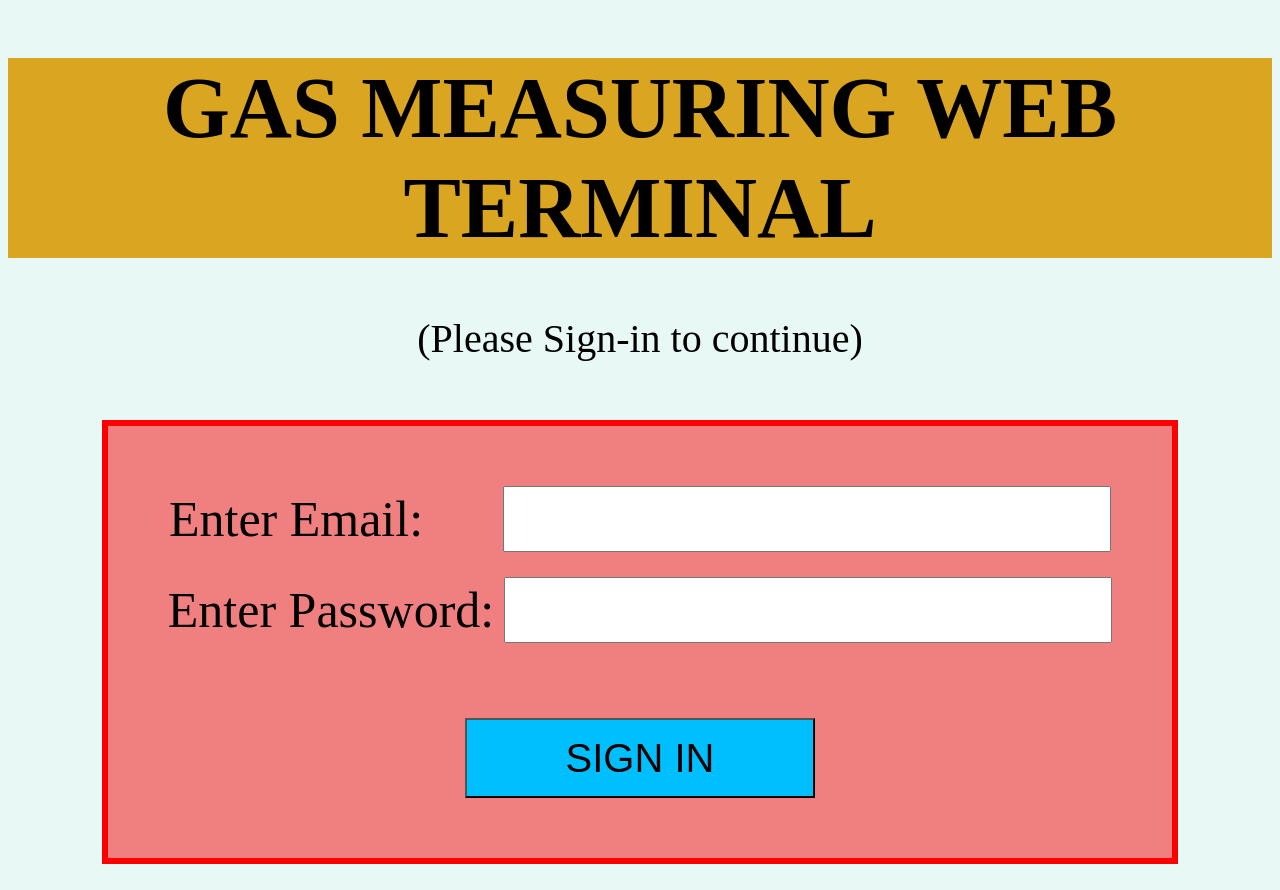
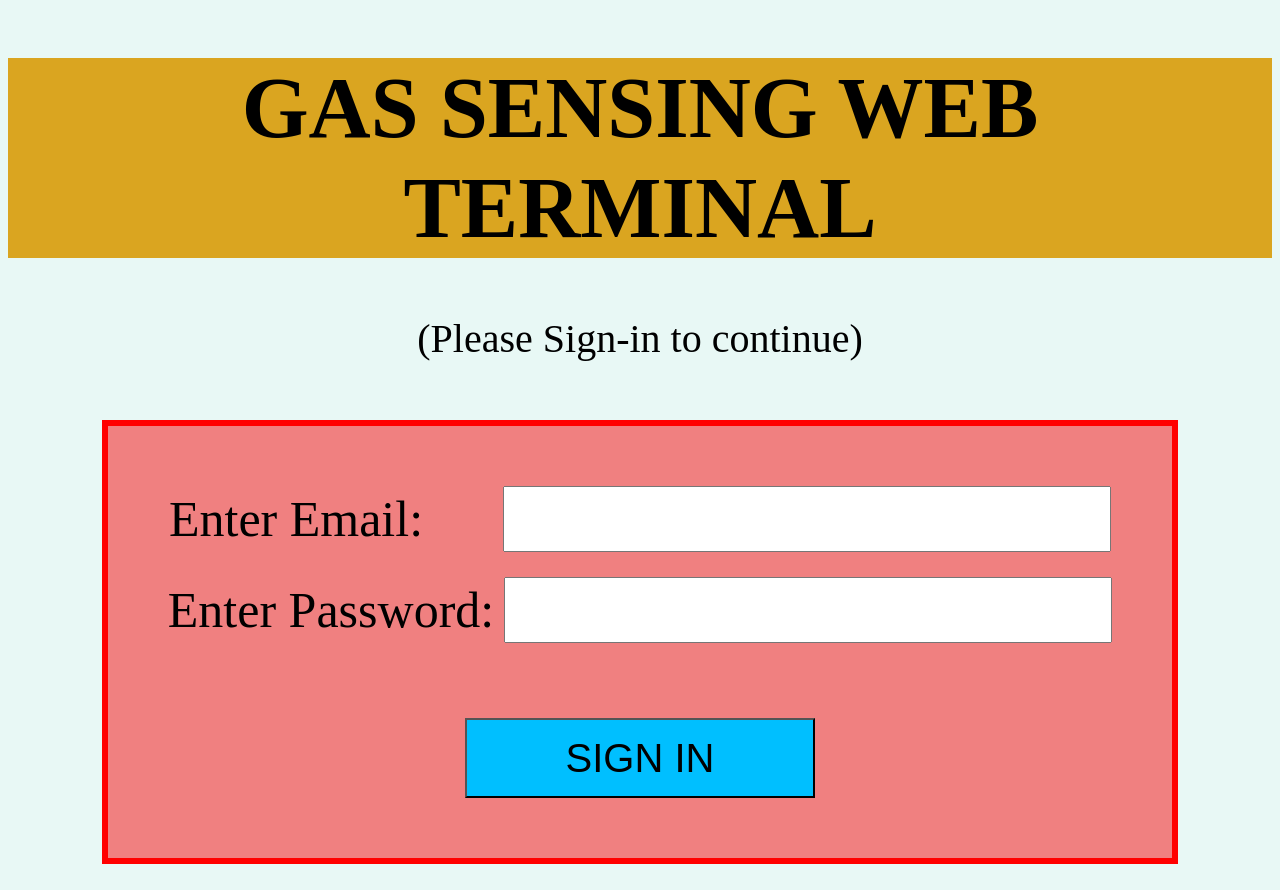
Before and after one commit to Abhishek20593/gas_website, a plain HTML site: page signIn.html in a window 1280 px wide. Drawn offline with Linux system fonts and the light colour scheme.

Commit message:
Update signIn.html

```diff
--- a/signIn.html
+++ b/signIn.html
@@ -8,7 +8,7 @@
 </head>
 <body>
     <div class="title">
-        <h1>Gas Measuring Web Terminal</h1>
+        <h1>Gas Sensing Web Terminal</h1>
     </div>
     <div style="text-align: center; font-size: 40px;">
         <p>(Please Sign-in to continue)</p>
```
